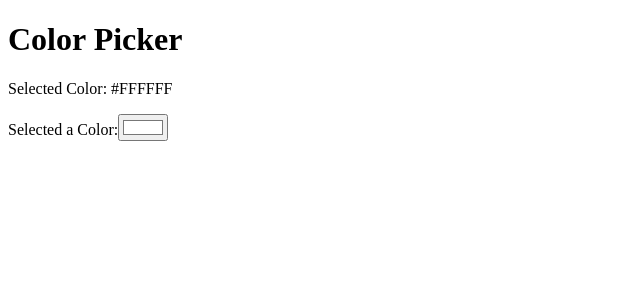
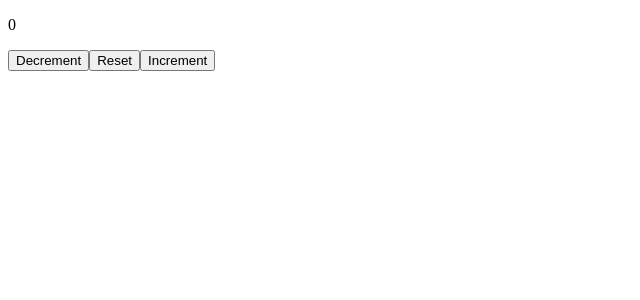
Before and after one commit to Alejandrocsdev/reactPractice, a React (Vite) app: page / in a window 1280 px wide. Shown: the top 300 px of the page, without its empty margins (0-640 px from the left). Built offline with nearby package versions, Linux system fonts and the light colour scheme.

Commit message:
practice 11

```diff
--- /dev/null
+++ b/src/11/App.jsx
@@ -0,0 +1,10 @@
+import Counter from './Counter.jsx'
+function App() {
+  return (
+    <>
+      <Counter />
+    </>
+  )
+}
+
+export default App
--- /dev/null
+++ b/src/11/Counter.jsx
@@ -0,0 +1,40 @@
+import React, { useState } from 'react'
+function Counter() {
+  const [count, setCount] = useState(0)
+  // const increment = () => {
+    // use the CURRENT state to count the NEXT state
+    // setCount(count + 1)
+    // setCount(count + 1)
+  // }
+    const increment = () => {
+    // use the PENDING state to count the NEXT state
+    // React puts your updater function in a queue (waiting in line)
+    setCount(prevCount => prevCount + 1)
+    setCount(prevCount => prevCount + 1)
+    setCount(prevCount => prevCount + 1)
+  }
+  const decrement = () => {
+    setCount(prevCount => prevCount - 1)
+    setCount(prevCount => prevCount - 1)
+    setCount(prevCount => prevCount - 1)
+  }
+  const reset = () => {
+    setCount(0)
+  }
+  return (
+    <div className="counter-container">
+      <p className="count-display">{count}</p>
+      <button className="count-button" onClick={decrement}>
+        Decrement
+      </button>
+      <button className="count-button" onClick={reset}>
+        Reset
+      </button>
+      <button className="count-button" onClick={increment}>
+        Increment
+      </button>
+    </div>
+  )
+}
+
+export default Counter
--- a/src/main.jsx
+++ b/src/main.jsx
@@ -1,6 +1,6 @@
 import React from 'react'
 import ReactDOM from 'react-dom/client'
-import App from './10/App.jsx'
+import App from './11/App.jsx'
 import './index.css'
 
 ReactDOM.createRoot(document.getElementById('root')).render(
```
Also changed, not shown: src/note.txt.
